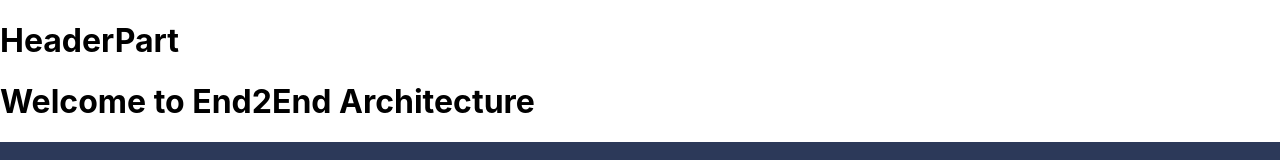
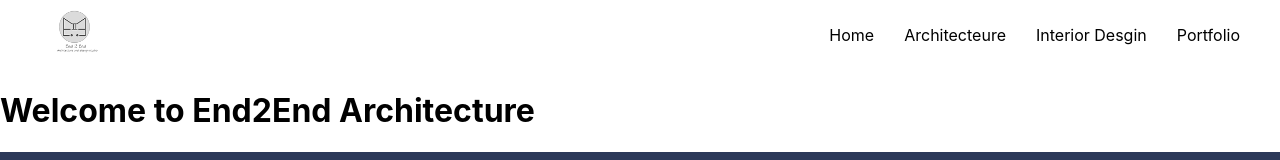
Before and after one commit to A-Rahman-19/End2End-architecture, a React (Create React App) app in the folder end2endarch/: page / in a window 1280 px wide. Shown: the top 160 px of the page. Built offline with nearby package versions, Linux system fonts and the light colour scheme.

Commit message:
Header component done

```diff
--- a/end2endarch/src/Components/header.js
+++ b/end2endarch/src/Components/header.js
@@ -2,9 +2,27 @@
 
 function Header() {
     return (
-        <div className="header-container">
-            <h1>HeaderPart</h1>
-        </div>
+       <div className="nav">
+      <img
+          src={require("../assets/End2Endlogo.png")}
+          alt="Company logo"
+          className="header-logo"
+        />
+  <ul className="nav-as">
+    <li>
+      <a to="/skills" className="as skills-a">Home</a>
+    </li>
+    <li>
+      <a to="/contact" className="as contact-a">Architecteure</a>
+    </li>
+    <li>
+      <a to="/contact" className="as contact-a">Interior Desgin</a>
+    </li>
+    <li>
+      <a to="/contact" className="as contact-a">Portfolio</a>
+    </li>
+  </ul>
+</div>
     );
 }
 
--- a/end2endarch/src/Styles/header.css
+++ b/end2endarch/src/Styles/header.css
@@ -0,0 +1,24 @@
+.nav {
+  width: 100%;
+  display: flex;
+  justify-content: space-between;
+  align-items: center;
+}
+.header-logo {
+  width: 60px;
+  height: 70px;
+  margin-left: 45px ;
+}
+.nav ul {
+  display: flex;
+  justify-content: end;
+  list-style: none;
+  padding: 0;
+  margin: 0 25px 0 0 ;
+  text-decoration: none;
+}
+.nav ul li {
+  margin: 0 15px;
+  font-size: 16px;
+  cursor: pointer;
+}
```
